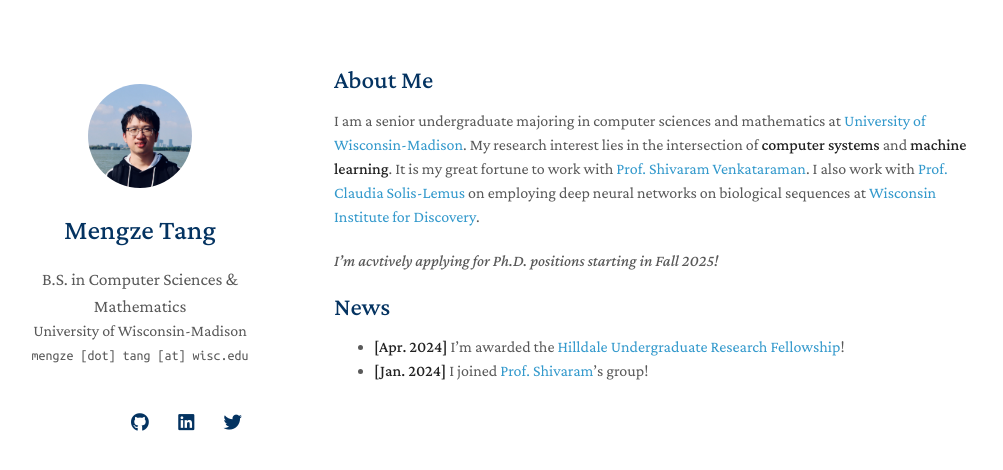
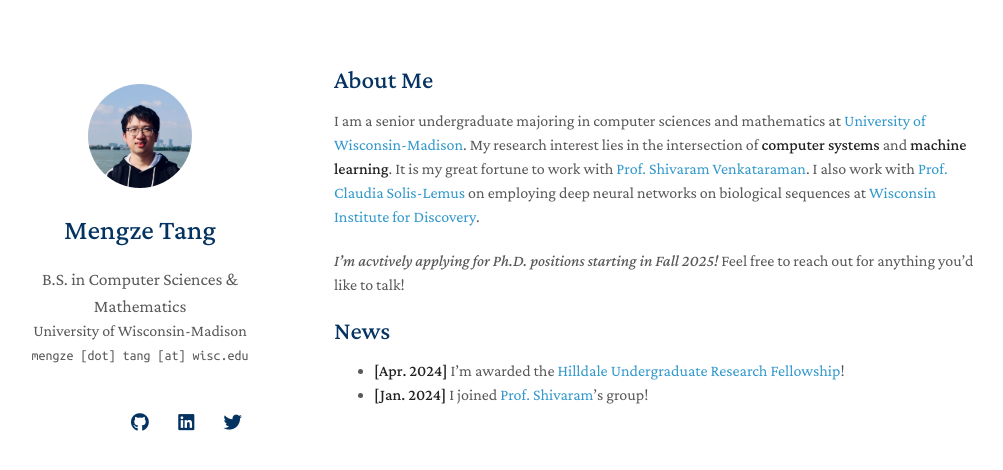
Before and after one commit to madmtang/madmtang.github.io, a Jekyll site: the page built from index.md, in a window 1280 px wide. Shown: the top 470 px of the page, without its empty margins (136-1139 px from the left). Built offline with Jekyll 4.4.1, drawn with Linux system fonts in a browser that asks for light colours; nearby versions of some CDN libraries; a style sheet for code colours, icons or effects is not loaded; our own code applies the rules of GitHub Pages for plain Markdown files.

Commit message:
add kind words

```diff
--- a/index.md
+++ b/index.md
@@ -6,7 +6,7 @@ layout: homepage
 
 I am a senior undergraduate majoring in computer sciences and mathematics at <a href="https://www.wisc.edu/" target="_blank">University of Wisconsin-Madison</a>. My research interest lies in the intersection of **computer systems** and **machine learning**. It is my great fortune to work with <a href="https://shivaram.org/" target="_blank">Prof. Shivaram Venkataraman</a>. I also work with <a href="https://solislemuslab.github.io//pages/people.html" target="_blank">Prof. Claudia Solis-Lemus</a> on employing deep neural networks on biological sequences at <a href="https://wid.wisc.edu/" target="_blank">Wisconsin Institute for Discovery</a>.
 
-*I'm acvtively applying for Ph.D. positions starting in Fall 2025!*
+*I'm acvtively applying for Ph.D. positions starting in Fall 2025!* Feel free to reach out for anything you'd like to talk!
 
 <!-- ## Research Interests
 
```
